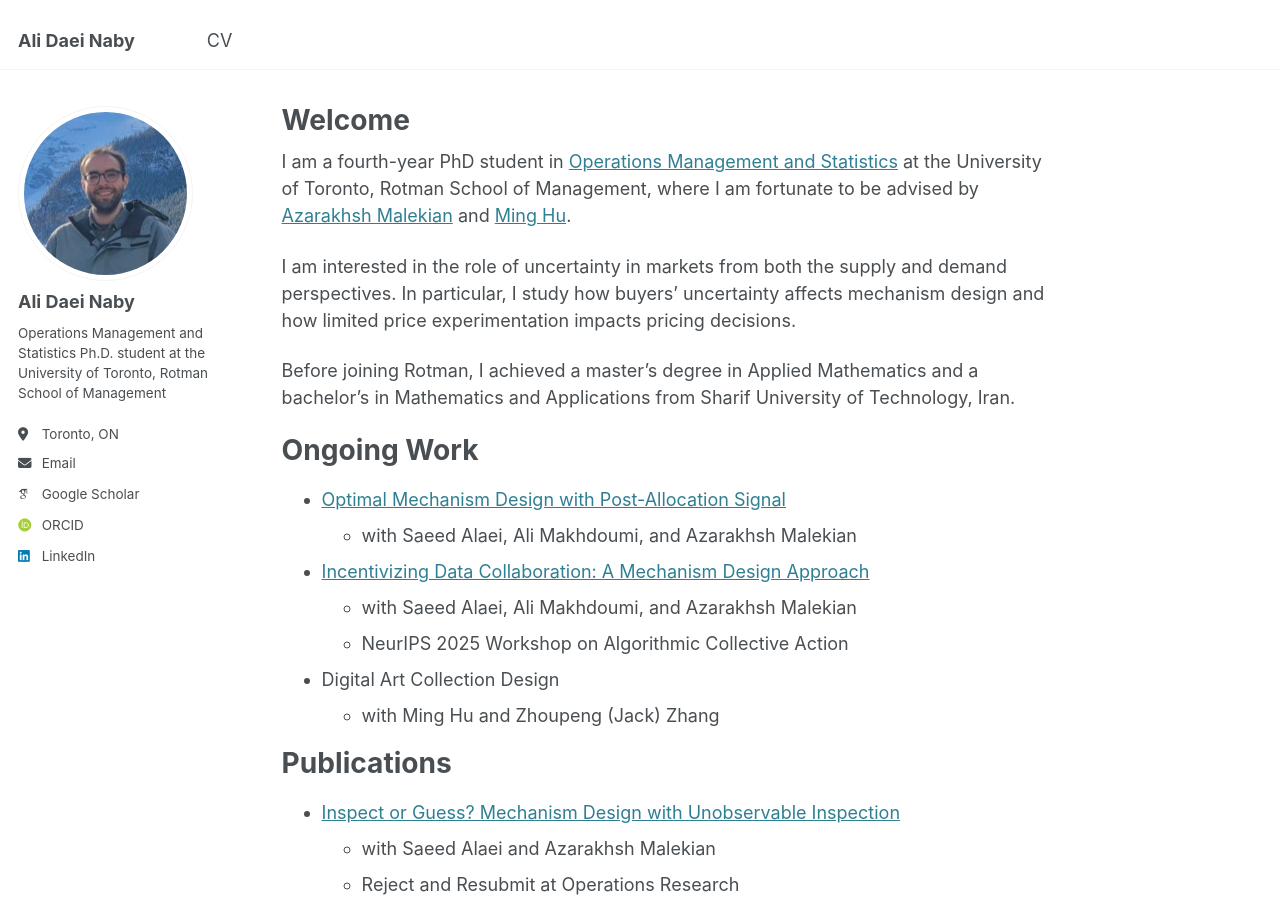
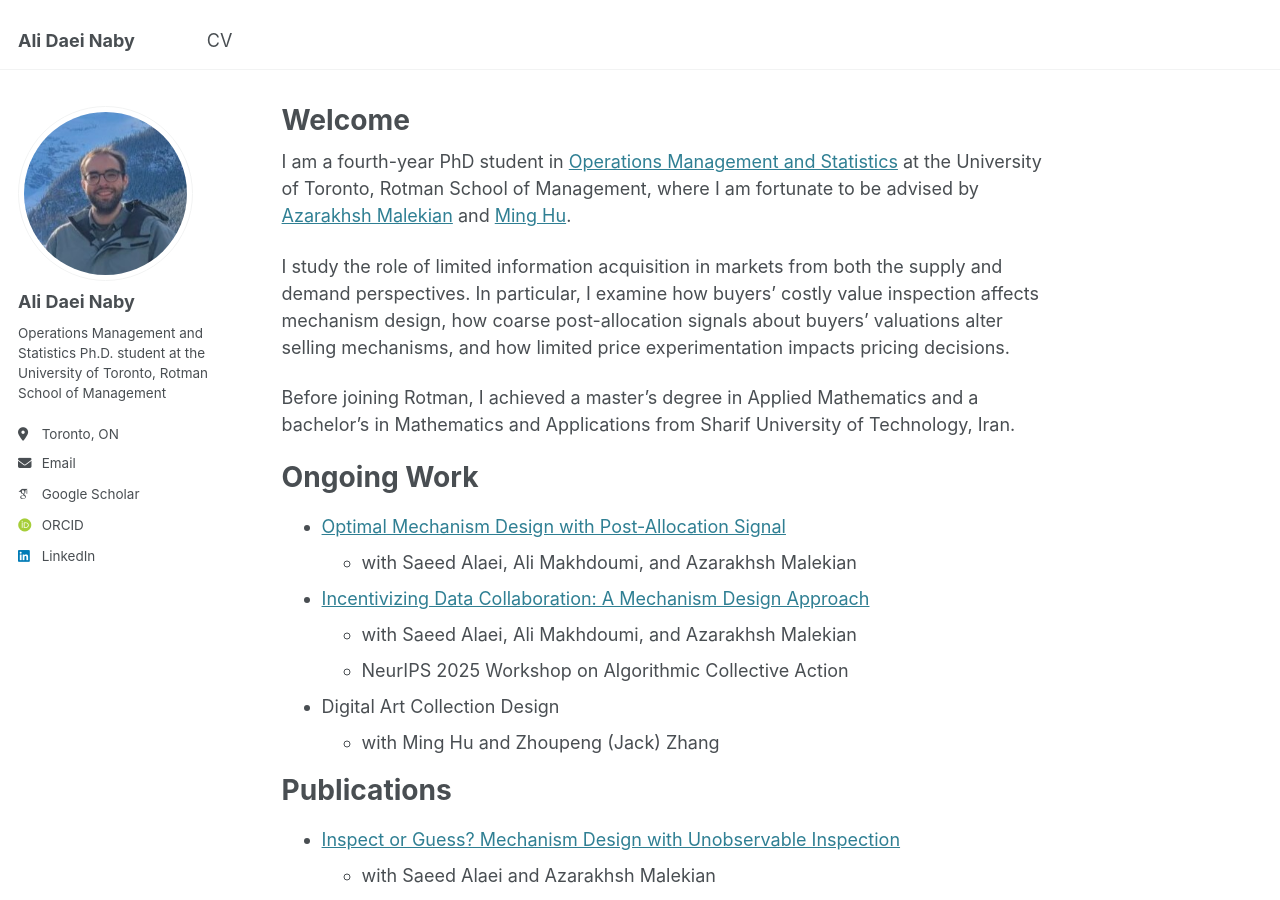
Before and after one commit to alidaeinaby/alidaeinaby.github.io, a Jekyll site: the page built from _pages/about.md, in a window 1280 px wide and 900 px high. Built offline with Jekyll 4.4.1, drawn with Linux system fonts in a browser that asks for light colours; some web fonts are replaced.

Commit message:
Update about.md

```diff
--- a/_pages/about.md
+++ b/_pages/about.md
@@ -9,7 +9,7 @@ redirect_from:
 
 I am a fourth-year PhD student in [Operations Management and Statistics](https://www.rotman.utoronto.ca/programs/phd-program/major-areas-of-study/opm-accordions/) at the University of Toronto, Rotman School of Management, where I am fortunate to be advised by [Azarakhsh Malekian](https://discover.research.utoronto.ca/22380-azarakhsh-malekian) and [Ming Hu](https://discover.research.utoronto.ca/21567-ming-hu).
 
-I am interested in the role of uncertainty in markets from both the supply and demand perspectives. In particular, I study how buyers' uncertainty affects mechanism design and how limited price experimentation impacts pricing decisions.
+I study the role of limited information acquisition in markets from both the supply and demand perspectives. In particular, I examine how buyers' costly value inspection affects mechanism design, how coarse post-allocation signals about buyers' valuations alter selling mechanisms, and how limited price experimentation impacts pricing decisions.
 
 Before joining Rotman, I achieved a master's degree in Applied Mathematics and a bachelor's in Mathematics and Applications from Sharif University of Technology, Iran.
 
```
